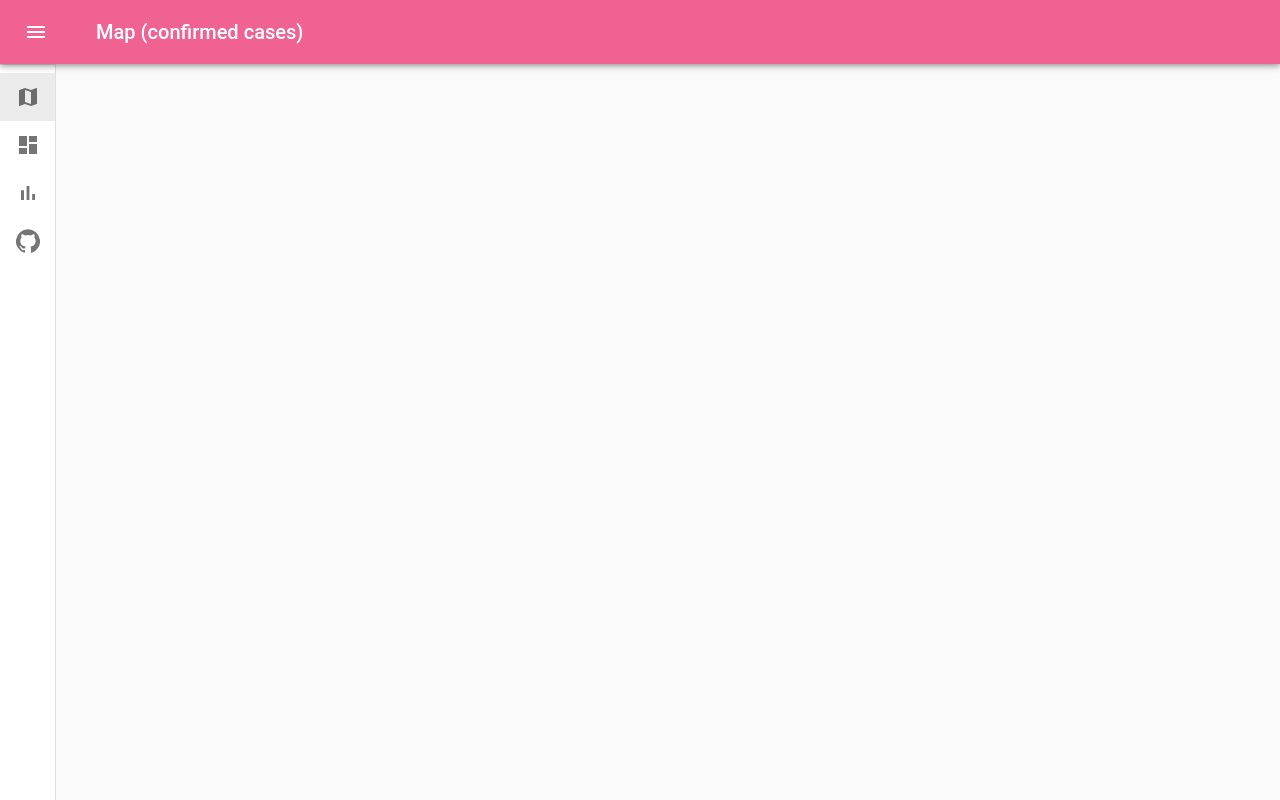
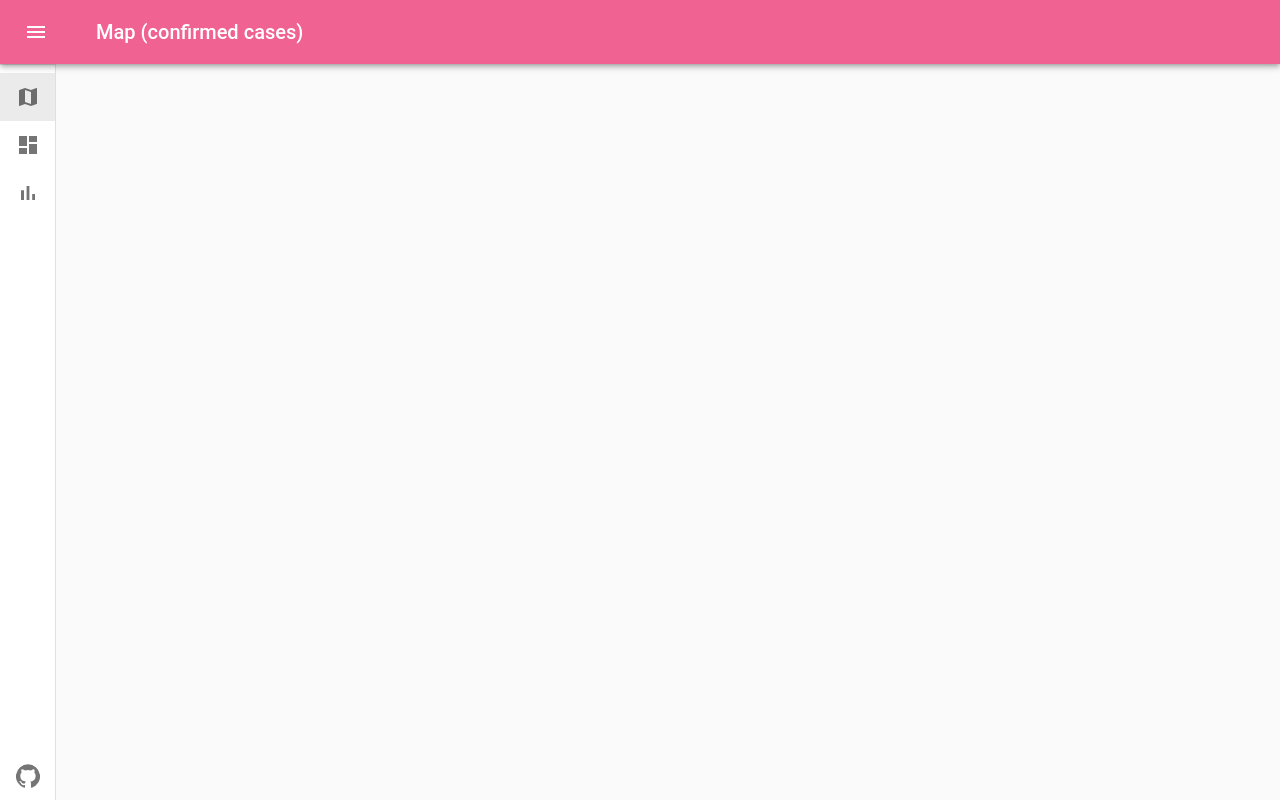
Before and after one commit to m3h0w/covid19-coronavirus-react-visualization, a React (Create React App) app: page /map in a window 1280 px wide. Built offline with nearby package versions, Linux system fonts and the light colour scheme; what d3-request would draw is missing.

Commit message:
Move github link to bottom

```diff
--- a/src/components/Dashboard/Dashboard.tsx
+++ b/src/components/Dashboard/Dashboard.tsx
@@ -175,9 +175,7 @@ const Dashboard: FC<IProps> = ({ title, children, grid = true, startOpen = false
           </IconButton>
         </div>
         <Divider />
-        <List>
-          <MainListItems />
-        </List>
+        <MainListItems />
         {/*<Divider />
         <List>{secondaryListItems}</List> */}
       </Drawer>
--- a/src/components/Dashboard/ListItems.tsx
+++ b/src/components/Dashboard/ListItems.tsx
@@ -16,6 +16,8 @@ import { SvgIconProps } from '@material-ui/core';
 import GitHubIcon from '@material-ui/icons/GitHub';
 import Link from '@material-ui/core/Link';
 import CallMadeIcon from '@material-ui/icons/CallMade';
+import { CSSProperties } from '@material-ui/core/styles/withStyles';
+import List from '@material-ui/core/List';
 
 interface ICustomListItemProps {
   to?: string;
@@ -23,9 +25,10 @@ interface ICustomListItemProps {
   text: string;
   Icon: (SvgIconProps) => JSX.Element;
   AfterIcon?: (SvgIconProps) => JSX.Element;
+  style?: CSSProperties;
 }
 
-const CustomListItem: FC<ICustomListItemProps> = ({ to, href, text, Icon, AfterIcon }) => {
+const CustomListItem: FC<ICustomListItemProps> = ({ to, href, text, Icon, AfterIcon, style }) => {
   const location = useLocation();
   const theme = useTheme();
   let LinkElement = RouterLink;
@@ -39,6 +42,7 @@ const CustomListItem: FC<ICustomListItemProps> = ({ to, href, text, Icon, AfterI
       style={{
         textDecoration: location.pathname.split('/')[1] === to ? 'underline' : 'initial',
         textDecorationColor: theme.palette.secondary.main,
+        ...style,
       }}
       selected={location.pathname.split('/')[1] === to}
       button
@@ -58,7 +62,7 @@ const CustomListItem: FC<ICustomListItemProps> = ({ to, href, text, Icon, AfterI
 
 export const MainListItems = () => {
   return (
-    <div>
+    <List style={{ height: '100%' }}>
       <CustomListItem to='map' text='Map' Icon={MapIcon} />
       <CustomListItem to='dashboard' text='Country dashboard' Icon={DashboardIcon} />
       <CustomListItem to='comparison' text='Comparison' Icon={BarChartIcon} />
@@ -67,6 +71,7 @@ export const MainListItems = () => {
         text={`GitHub repository`}
         Icon={GitHubIcon}
         AfterIcon={CallMadeIcon}
+        style={{ position: 'absolute', bottom: 0 }}
       />
       {/* <CustomListItem to='todo' text='Todo' Icon={ShoppingCartIcon} /> */}
 
@@ -94,7 +99,7 @@ export const MainListItems = () => {
       </ListItemIcon>
       <ListItemText primary="Integrations" />
     </ListItem> */}
-    </div>
+    </List>
   );
 };
 
```
